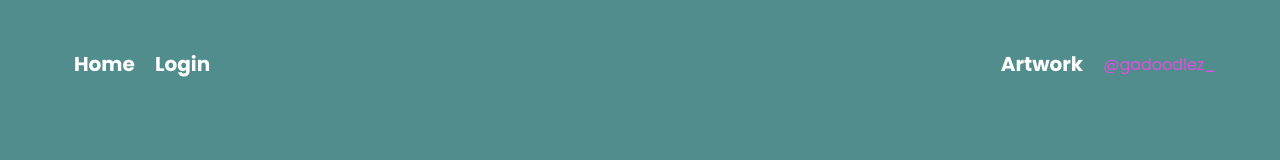
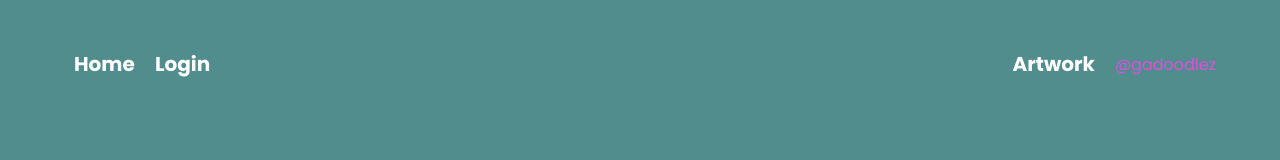
Before and after one commit to PrajwolGhimirepj/Login, a React (Vite) app: page / in a window 1280 px wide. Shown: the top 160 px of the page. Built offline with nearby package versions, Linux system fonts and the light colour scheme.

Commit message:
deploy error fixed

```diff
--- a/package.json
+++ b/package.json
@@ -11,7 +11,8 @@
   },
   "dependencies": {
     "react": "^18.3.1",
-    "react-dom": "^18.3.1"
+    "react-dom": "^18.3.1",
+    "react-router-dom": "^6.26.2"
   },
   "devDependencies": {
     "@eslint/js": "^9.11.1",
--- a/src/App.jsx
+++ b/src/App.jsx
@@ -25,7 +25,7 @@ const App = () => {
             target="_blank"
             rel="noreferrer"
           >
-            @gadoodlez_
+            @gadoodlez
           </a>
         </div>
       </div>
```
Also changed, not shown: 1 other file (tests, documents, lock files or other folders).
